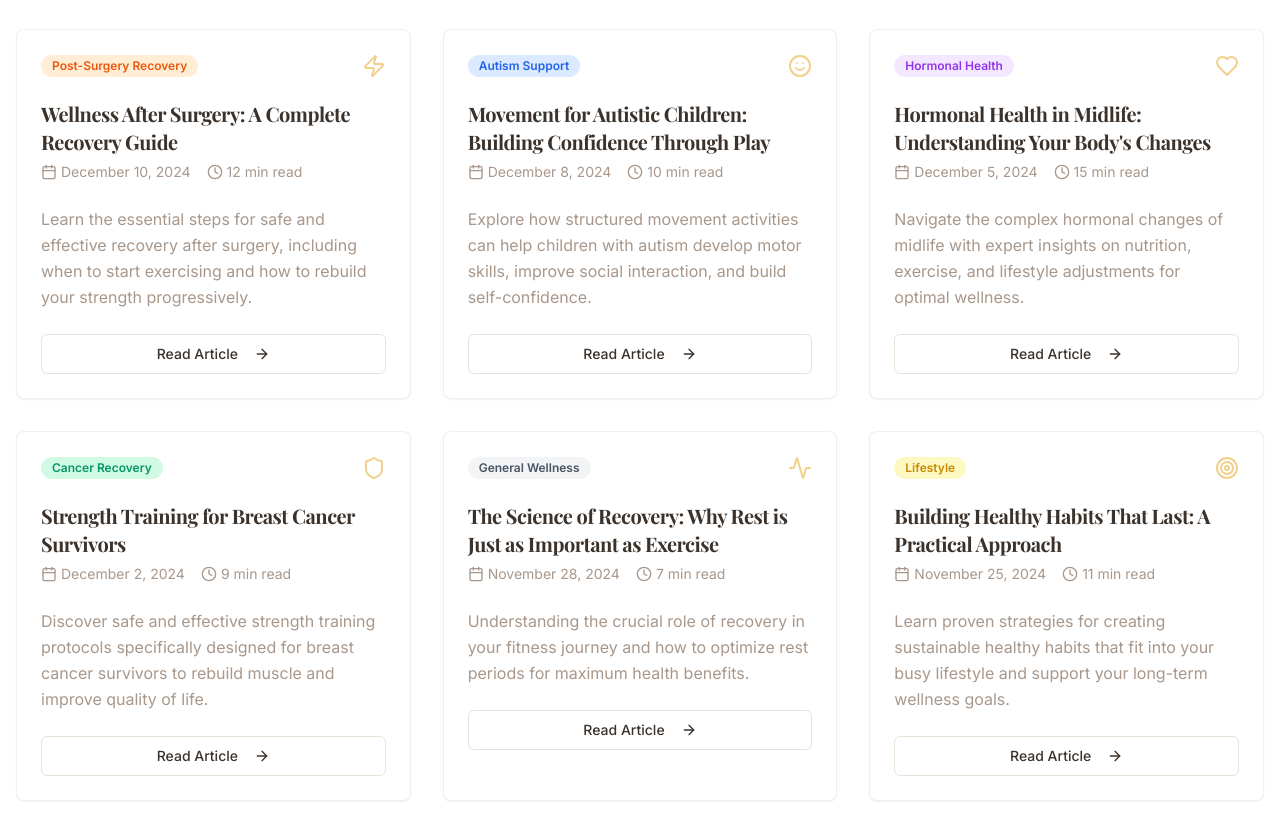
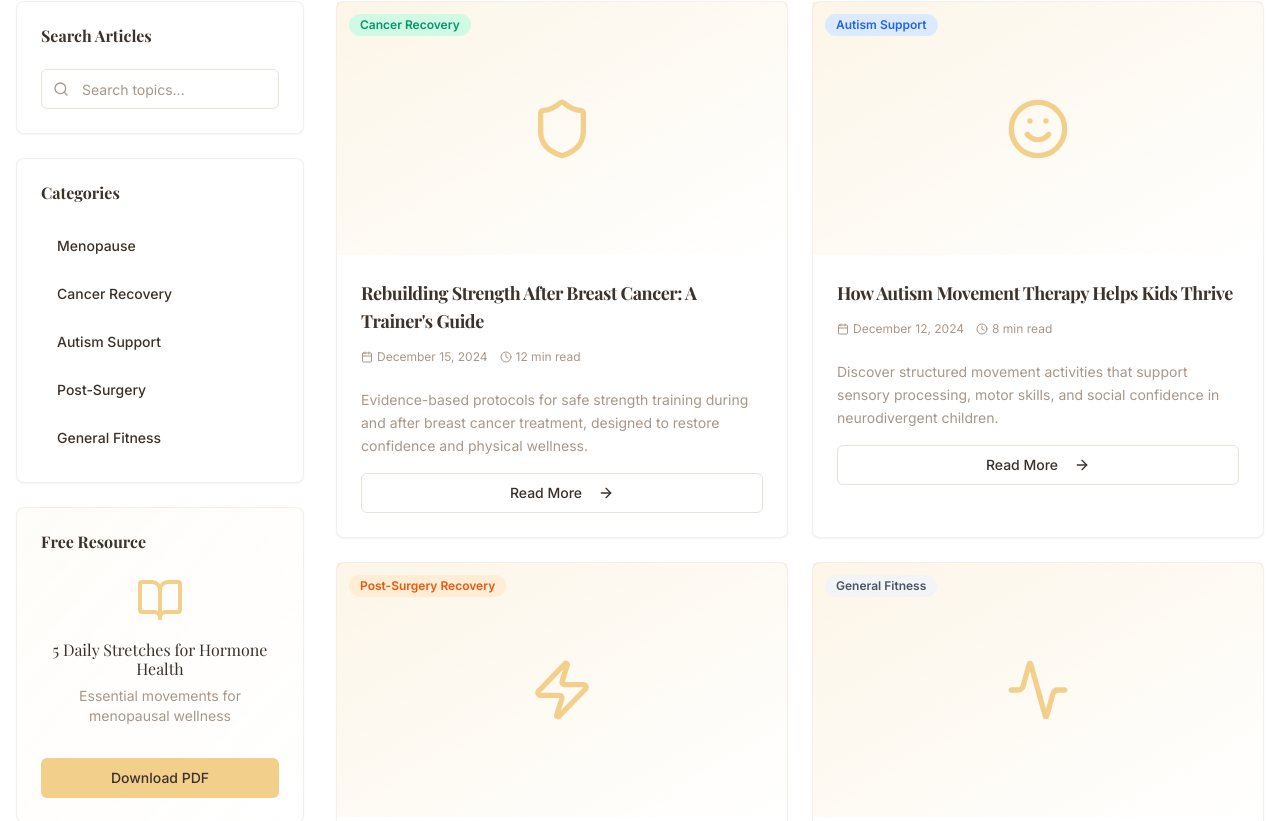
Before and after one commit to YasserZaidan/chayma-strength-journey, a React (Vite) app: page /blog in a window 1280 px wide. Shown: the part 1339-2160 px from the top of the page. Built offline with nearby package versions, Linux system fonts and the light colour scheme.

Commit message:
Add Blog & Insights page
Implement a new blog page with a hero section, blog card grid, and optional sidebar, designed for educational content and SEO.

```diff
--- a/src/pages/Blog.tsx
+++ b/src/pages/Blog.tsx
@@ -19,10 +19,10 @@ import {
 
 const Blog = () => {
   const featuredArticle = {
-    title: "5 Essential Exercises for Menopausal Women",
-    excerpt: "Discover how targeted exercises can help manage menopausal symptoms, improve bone density, and boost your overall well-being during this important life transition.",
-    readTime: "8 min read",
-    date: "December 15, 2024",
+    title: "5 Stretches Every Woman in Menopause Should Know",
+    excerpt: "Discover targeted stretches specifically designed to ease menopausal symptoms, improve flexibility, and enhance your daily comfort during this important life transition.",
+    readTime: "6 min read",
+    date: "December 18, 2024",
     category: "Menopause Wellness",
     categoryColor: "bg-rose-100 text-rose-600",
     image: "/api/placeholder/600/400"
@@ -30,56 +30,56 @@ const Blog = () => {
 
   const articles = [
     {
-      title: "Wellness After Surgery: A Complete Recovery Guide",
-      excerpt: "Learn the essential steps for safe and effective recovery after surgery, including when to start exercising and how to rebuild your strength progressively.",
+      title: "Rebuilding Strength After Breast Cancer: A Trainer's Guide",
+      excerpt: "Evidence-based protocols for safe strength training during and after breast cancer treatment, designed to restore confidence and physical wellness.",
       readTime: "12 min read",
-      date: "December 10, 2024",
+      date: "December 15, 2024",
+      category: "Cancer Recovery",
+      categoryColor: "bg-emerald-100 text-emerald-600",
+      icon: Shield
+    },
+    {
+      title: "How Autism Movement Therapy Helps Kids Thrive",
+      excerpt: "Discover structured movement activities that support sensory processing, motor skills, and social confidence in neurodivergent children.",
+      readTime: "8 min read",
+      date: "December 12, 2024",
+      category: "Autism Support",
+      categoryColor: "bg-blue-100 text-blue-600",
+      icon: Smile
+    },
+    {
+      title: "From Injury to Independence: A Client's Journey",
+      excerpt: "Follow Sarah's inspiring 6-month transformation from post-surgery weakness to full mobility and renewed strength through specialized training.",
+      readTime: "10 min read",
+      date: "December 8, 2024",
       category: "Post-Surgery Recovery",
       categoryColor: "bg-orange-100 text-orange-600",
       icon: Zap
     },
     {
-      title: "Movement for Autistic Children: Building Confidence Through Play",
-      excerpt: "Explore how structured movement activities can help children with autism develop motor skills, improve social interaction, and build self-confidence.",
-      readTime: "10 min read",
-      date: "December 8, 2024",
-      category: "Autism Support",
-      categoryColor: "bg-blue-100 text-blue-600",
-      icon: Smile
+      title: "Fitness Myths for Men: What Actually Works",
+      excerpt: "Debunking common misconceptions about male fitness while revealing evidence-based strategies for sustainable strength and health.",
+      readTime: "7 min read",
+      date: "December 5, 2024",
+      category: "General Fitness",
+      categoryColor: "bg-gray-100 text-gray-600",
+      icon: Activity
     },
     {
-      title: "Hormonal Health in Midlife: Understanding Your Body's Changes",
-      excerpt: "Navigate the complex hormonal changes of midlife with expert insights on nutrition, exercise, and lifestyle adjustments for optimal wellness.",
-      readTime: "15 min read",
-      date: "December 5, 2024",
+      title: "Hormonal Balance Through Movement: Midlife Wellness",
+      excerpt: "Learn how targeted exercises can help regulate hormones, reduce symptoms, and improve quality of life during perimenopause and beyond.",
+      readTime: "9 min read",
+      date: "December 2, 2024",
       category: "Hormonal Health",
       categoryColor: "bg-purple-100 text-purple-600",
       icon: Heart
     },
     {
-      title: "Strength Training for Breast Cancer Survivors",
-      excerpt: "Discover safe and effective strength training protocols specifically designed for breast cancer survivors to rebuild muscle and improve quality of life.",
-      readTime: "9 min read",
-      date: "December 2, 2024",
-      category: "Cancer Recovery",
-      categoryColor: "bg-emerald-100 text-emerald-600",
-      icon: Shield
-    },
-    {
-      title: "The Science of Recovery: Why Rest is Just as Important as Exercise",
-      excerpt: "Understanding the crucial role of recovery in your fitness journey and how to optimize rest periods for maximum health benefits.",
-      readTime: "7 min read",
+      title: "Building Confidence Through Adaptive Movement",
+      excerpt: "Explore how personalized movement therapy creates lasting positive change for individuals with diverse physical and emotional needs.",
+      readTime: "11 min read",
       date: "November 28, 2024",
-      category: "General Wellness",
-      categoryColor: "bg-gray-100 text-gray-600",
-      icon: Activity
-    },
-    {
-      title: "Building Healthy Habits That Last: A Practical Approach",
-      excerpt: "Learn proven strategies for creating sustainable healthy habits that fit into your busy lifestyle and support your long-term wellness goals.",
-      readTime: "11 min read",
-      date: "November 25, 2024",
-      category: "Lifestyle",
+      category: "Adaptive Training",
       categoryColor: "bg-yellow-100 text-yellow-600",
       icon: Target
     }
@@ -103,11 +103,11 @@ const Blog = () => {
         <div className="container mx-auto px-4">
           <div className="max-w-4xl mx-auto text-center">
             <h1 className="text-5xl font-bold mb-6 text-foreground">
-              Wellness <span className="text-accent">Knowledge Base</span>
+              Explore Movement, Healing, and <span className="text-accent">Health</span>
             </h1>
             <p className="text-xl text-muted-foreground mb-8">
-              Expert insights, practical tips, and evidence-based guidance for your health and wellness journey.
-              Stay informed with the latest research and personalized advice for specialized health needs.
+              Curated guidance for every stage of recovery and strength. Discover evidence-based insights
+              for specialized wellness needs and healing journeys.
             </p>
 
             {/* Search Bar */}
@@ -190,7 +190,7 @@ const Blog = () => {
         </div>
       </section>
 
-      {/* Articles Grid */}
+      {/* Articles Grid with Sidebar */}
       <section className="py-20 bg-background">
         <div className="container mx-auto px-4">
           <div className="text-center mb-16">
@@ -200,44 +200,111 @@ const Blog = () => {
             </p>
           </div>
 
-          <div className="grid md:grid-cols-2 lg:grid-cols-3 gap-8 max-w-7xl mx-auto">
+          <div className="max-w-7xl mx-auto grid lg:grid-cols-4 gap-8">
+            {/* Sidebar */}
+            <div className="lg:col-span-1">
+              <div className="sticky top-8 space-y-6">
+                {/* Search */}
+                <Card className="border-border/50">
+                  <CardHeader>
+                    <h3 className="font-semibold text-foreground">Search Articles</h3>
+                  </CardHeader>
+                  <CardContent>
+                    <div className="relative">
+                      <Search className="absolute left-3 top-1/2 transform -translate-y-1/2 h-4 w-4 text-muted-foreground" />
+                      <Input
+                        placeholder="Search topics..."
+                        className="pl-10"
+                        aria-label="Search blog articles"
+                      />
+                    </div>
+                  </CardContent>
+                </Card>
+
+                {/* Categories */}
+                <Card className="border-border/50">
+                  <CardHeader>
+                    <h3 className="font-semibold text-foreground">Categories</h3>
+                  </CardHeader>
+                  <CardContent>
+                    <div className="space-y-2">
+                      {["Menopause", "Cancer Recovery", "Autism Support", "Post-Surgery", "General Fitness"].map((category) => (
+                        <Button
+                          key={category}
+                          variant="ghost"
+                          className="w-full justify-start text-sm hover:bg-accent/10"
+                        >
+                          {category}
+                        </Button>
+                      ))}
+                    </div>
+                  </CardContent>
+                </Card>
+
+                {/* PDF Download */}
+                <Card className="border-border/50 bg-gradient-to-br from-accent/5 to-accent-secondary/5">
+                  <CardHeader>
+                    <h3 className="font-semibold text-foreground">Free Resource</h3>
+                  </CardHeader>
+                  <CardContent>
+                    <div className="text-center space-y-4">
+                      <BookOpen className="h-12 w-12 text-accent mx-auto" />
+                      <div>
+                        <h4 className="font-medium text-foreground mb-2">5 Daily Stretches for Hormone Health</h4>
+                        <p className="text-sm text-muted-foreground mb-4">Essential movements for menopausal wellness</p>
+                      </div>
+                      <Button className="w-full bg-accent hover:bg-accent/90 text-accent-foreground">
+                        Download PDF
+                      </Button>
+                    </div>
+                  </CardContent>
+                </Card>
+              </div>
+            </div>
+
+            {/* Articles Grid */}
+            <div className="lg:col-span-3">
+              <div className="grid md:grid-cols-2 gap-6">
                 {articles.map((article, index) => (
-              <Card key={index} className="hover-lift border-border/50 h-full group">
-                <CardHeader>
-                  <div className="flex items-center justify-between mb-4">
-                    <Badge className={`${article.categoryColor} text-xs`}>
+                  <article key={index} className="group">
+                    <Card className="hover-lift border-border/50 h-full">
+                      {/* Featured Image Placeholder */}
+                      <div className="aspect-video bg-gradient-to-br from-accent/20 to-accent-secondary/20 flex items-center justify-center relative overflow-hidden">
+                        <article.icon className="h-16 w-16 text-accent" />
+                        <Badge className={`absolute top-3 left-3 ${article.categoryColor} text-xs`}>
                           {article.category}
                         </Badge>
-                    <article.icon className="h-6 w-6 text-accent" />
                       </div>
 
-                  <CardTitle className="text-xl mb-2 group-hover:text-accent transition-colors">
+                      <CardHeader>
+                        <CardTitle className="text-lg mb-2 group-hover:text-accent transition-colors line-clamp-2">
                           {article.title}
                         </CardTitle>
 
-                  <div className="flex items-center gap-4 text-sm text-muted-foreground">
+                        <div className="flex items-center gap-3 text-xs text-muted-foreground">
                           <div className="flex items-center gap-1">
-                      <Calendar className="h-4 w-4" />
+                            <Calendar className="h-3 w-3" />
                             {article.date}
                           </div>
                           <div className="flex items-center gap-1">
-                      <Clock className="h-4 w-4" />
+                            <Clock className="h-3 w-3" />
                             {article.readTime}
                           </div>
                         </div>
                       </CardHeader>
 
                       <CardContent>
-                  <CardDescription className="text-base mb-6 leading-relaxed">
+                        <CardDescription className="text-sm mb-4 leading-relaxed line-clamp-3">
                           {article.excerpt}
                         </CardDescription>
 
                         <Button variant="outline" className="w-full group-hover:bg-accent group-hover:text-accent-foreground transition-colors">
-                    Read Article
+                          Read More
                           <ArrowRight className="ml-2 h-4 w-4" />
                         </Button>
                       </CardContent>
                     </Card>
+                  </article>
                 ))}
               </div>
 
@@ -247,6 +314,8 @@ const Blog = () => {
                   <TrendingUp className="mr-2 h-5 w-5" />
                   Load More Articles
                 </Button>
+              </div>
+            </div>
           </div>
         </div>
       </section>
```
Lines whose indentation alone changed are shown as unchanged.
